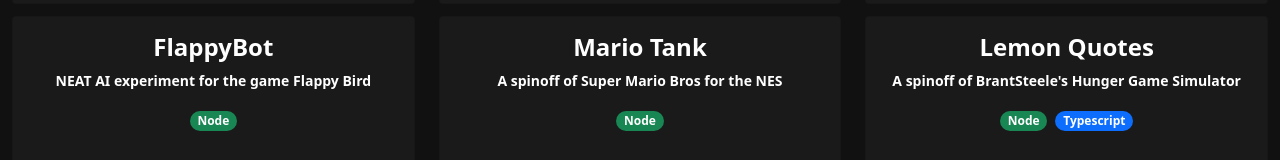
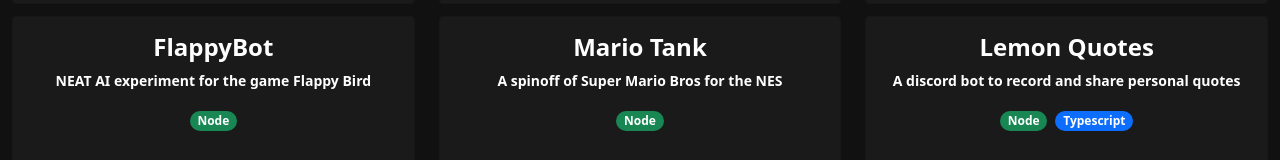
Before and after one commit to DigiWorm0/DigiWorm0.github.io, a React (Create React App) app: page / in a window 1280 px wide. Shown: the part 1031-1191 px from the top of the page. Built offline with nearby package versions, Linux system fonts and the light colour scheme.

Commit message:
Fixed Lemon Quotes

```diff
--- a/src/App.tsx
+++ b/src/App.tsx
@@ -93,7 +93,7 @@
                     <div className="col-md-4">
                         <Project
                             name="Lemon Quotes"
-                            description="A spinoff of BrantSteele's Hunger Game Simulator"
+                            description="A discord bot to record and share personal quotes"
                             tags={["Node", "Typescript"]}
                             link="https://github.com/DigiWorm0/LemonQuotes" />
                     </div>
```
